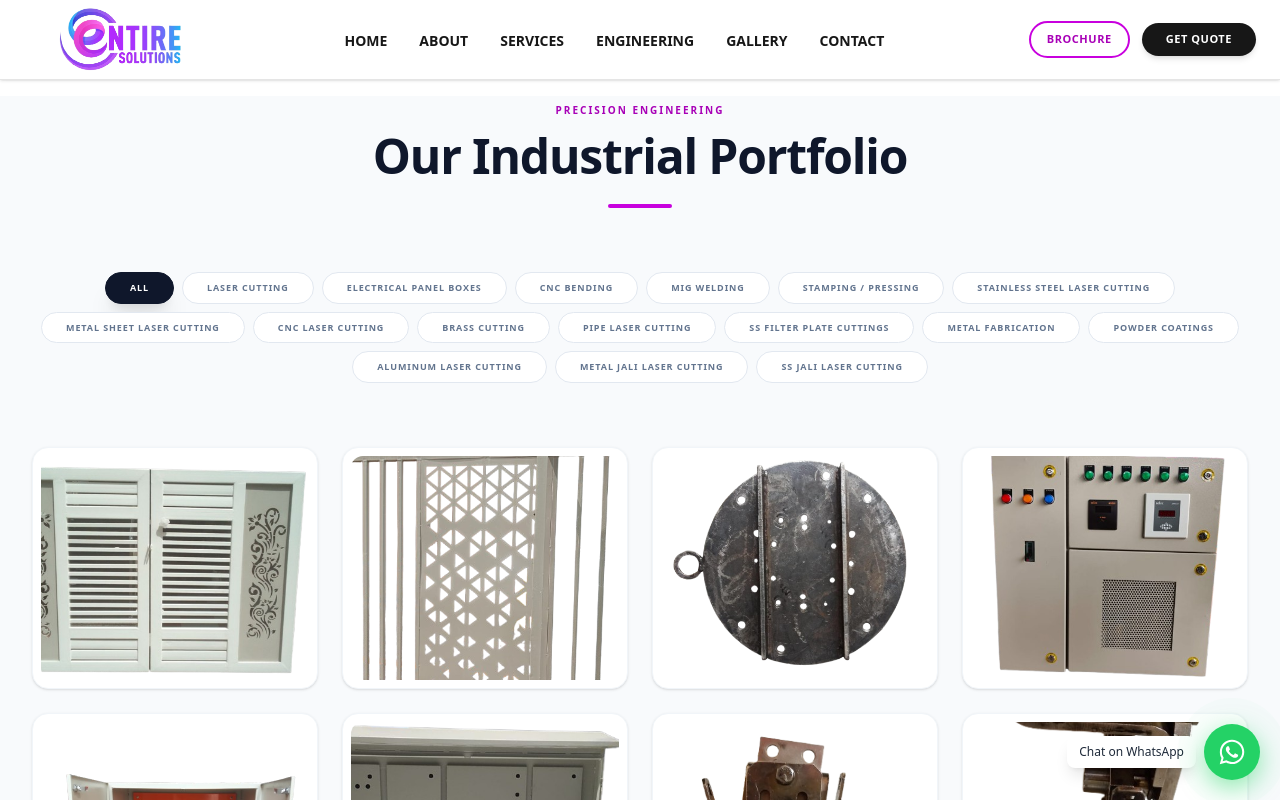
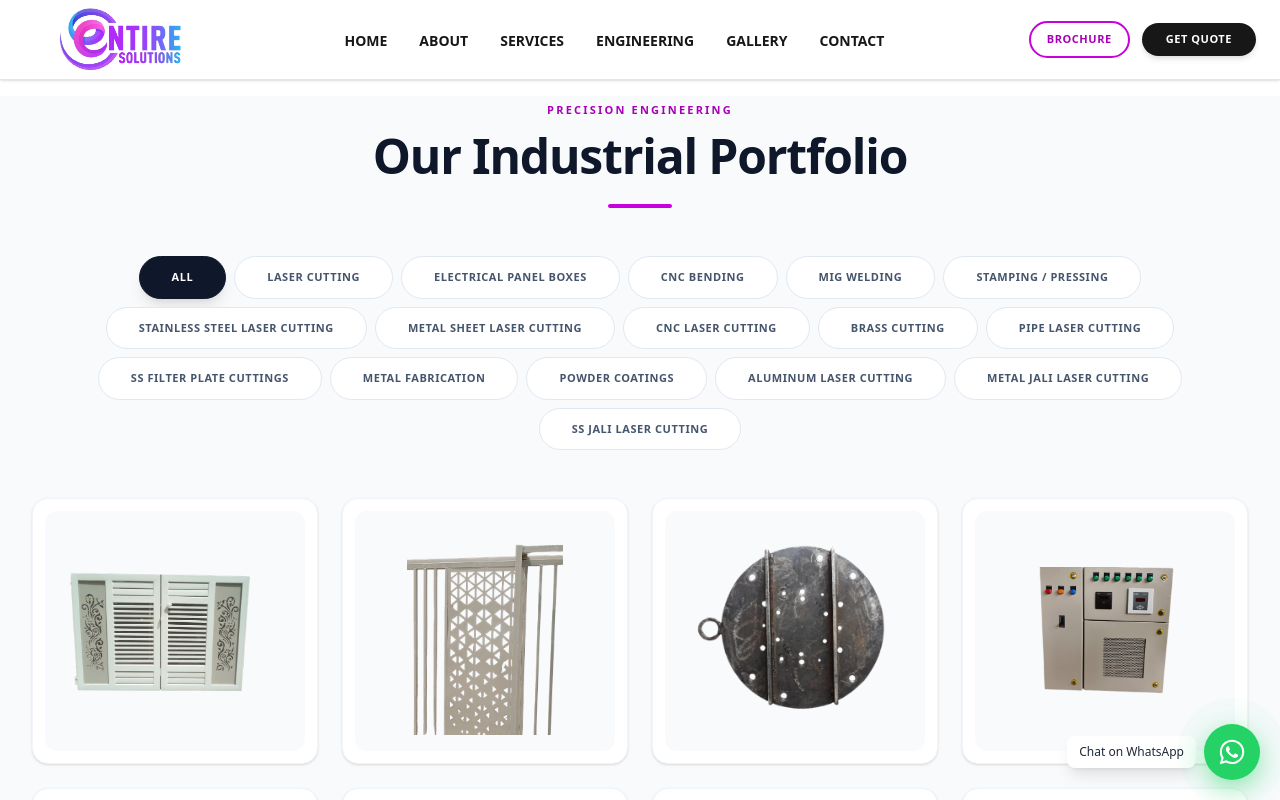
Before and after one commit to BhagyeshDere/entire-solutions, a Next.js app: page /gallery in a window 1280 px wide. Shown: the top 800 px of the page. Built offline with nearby package versions, Linux system fonts and the light colour scheme.

Commit message:
Update gallery page

```diff
--- a/app/gallery/page.jsx
+++ b/app/gallery/page.jsx
@@ -19,8 +19,8 @@ export default function GalleryPage() {
       <div className="max-w-7xl mx-auto">
 
         {/* Header Section */}
-        <div className="text-center mb-16 mt-20 md:mt-24">
-          <span className="text-fuchsia-700 font-bold tracking-[0.2em] uppercase text-[10px]">
+        <div className="text-center mb-12 mt-20 md:mt-24">
+          <span className="text-fuchsia-700 font-bold tracking-[0.2em] uppercase text-[11px]">
             Precision Engineering
           </span>
           <h1 className="text-4xl md:text-5xl font-extrabold mt-3 text-slate-900 tracking-tight">
@@ -29,17 +29,16 @@ export default function GalleryPage() {
           <div className="w-16 h-1 bg-fuchsia-600 mx-auto mt-6 rounded-full" />
         </div>
 
-        {/* Filter Buttons: Updated for 3 per line on mobile */}
-        <div className="flex flex-wrap justify-center gap-2 mb-16">
+        {/* Filter Buttons */}
+        <div className="flex flex-wrap justify-center gap-2 mb-12">
           {categories.map((category) => (
             <button
               key={category}
               onClick={() => setActiveCategory(category)}
-              // Width set to ~33% for 3 items per line on mobile, auto on desktop
-              className={`px-2 py-3 rounded-xl font-bold text-[9px] uppercase tracking-widest transition-all duration-300 border w-[calc(33.33%-0.5rem)] sm:w-auto sm:px-6 sm:py-2 sm:rounded-full ${
+              className={`px-4 py-2 rounded-lg font-bold text-[11px] uppercase tracking-wider transition-all duration-300 border w-[calc(33.33%-0.5rem)] sm:w-auto sm:px-8 sm:py-3 sm:rounded-full ${
                 activeCategory === category
-                  ? "bg-slate-900 text-white border-slate-900 shadow-xl"
-                  : "bg-white text-slate-500 border-slate-200 hover:border-fuchsia-300 hover:text-fuchsia-700"
+                  ? "bg-slate-900 text-white border-slate-900 shadow-lg"
+                  : "bg-white text-slate-600 border-slate-200 hover:border-fuchsia-300 hover:text-fuchsia-700"
               }`}
             >
               {category}
@@ -47,10 +46,10 @@ export default function GalleryPage() {
           ))}
         </div>
 
-        {/* Grid: Responsive 1 / 2 / 4 layout */}
+        {/* Grid: Optimized for mobile and desktop */}
         <motion.div
           layout
-          className="grid grid-cols-1 sm:grid-cols-2 lg:grid-cols-4 gap-6"
+          className="grid grid-cols-1 sm:grid-cols-2 lg:grid-cols-4 gap-4 md:gap-6"
         >
           <AnimatePresence mode="popLayout">
             {filteredImages.map((item) => (
@@ -61,23 +60,23 @@ export default function GalleryPage() {
                 exit={{ opacity: 0, scale: 0.9 }}
                 transition={{ duration: 0.4 }}
                 key={item.id}
-                className="group relative bg-white p-2 rounded-2xl shadow-sm border border-slate-100 hover:shadow-2xl transition-all duration-500"
+                className="group relative bg-white p-3 rounded-2xl shadow-sm border border-slate-100 hover:shadow-xl transition-all duration-500"
               >
-                {/* Image Container */}
-                <div className="relative overflow-hidden rounded-xl h-56">
+                {/* Image Container: Height optimized for mobile */}
+                <div className="relative overflow-hidden rounded-xl h-48 md:h-60 bg-slate-50 flex items-center justify-center">
                   <Image
                     src={item.image}
                     width={400}
-                    height={300}
+                    height={400}
                     alt={item.category}
-                    className="w-full h-full object-cover group-hover:scale-110 transition-transform duration-700 ease-out"
+                    className="w-full h-full object-contain p-4 group-hover:scale-105 transition-transform duration-700 ease-out"
                   />
-                  <div className="absolute inset-0 bg-gradient-to-t from-slate-900/60 to-transparent opacity-0 group-hover:opacity-100 transition-opacity duration-300" />
+                  <div className="absolute inset-0 bg-gradient-to-t from-slate-900/10 to-transparent opacity-0 group-hover:opacity-100 transition-opacity duration-300" />
                 </div>
 
                 {/* Info Badge */}
-                <div className="absolute top-5 left-5 opacity-0 group-hover:opacity-100 transition-opacity duration-300">
-                    <span className="bg-white/90 backdrop-blur-md px-3 py-1 rounded-md text-[9px] font-black text-slate-900 uppercase tracking-widest shadow-lg">
+                <div className="absolute top-6 left-6 opacity-0 group-hover:opacity-100 transition-opacity duration-300">
+                    <span className="bg-white/90 backdrop-blur-md px-3 py-1 rounded-full text-[9px] font-bold text-slate-900 uppercase tracking-widest shadow-sm border border-slate-100">
                       {item.category}
                     </span>
                 </div>
```
